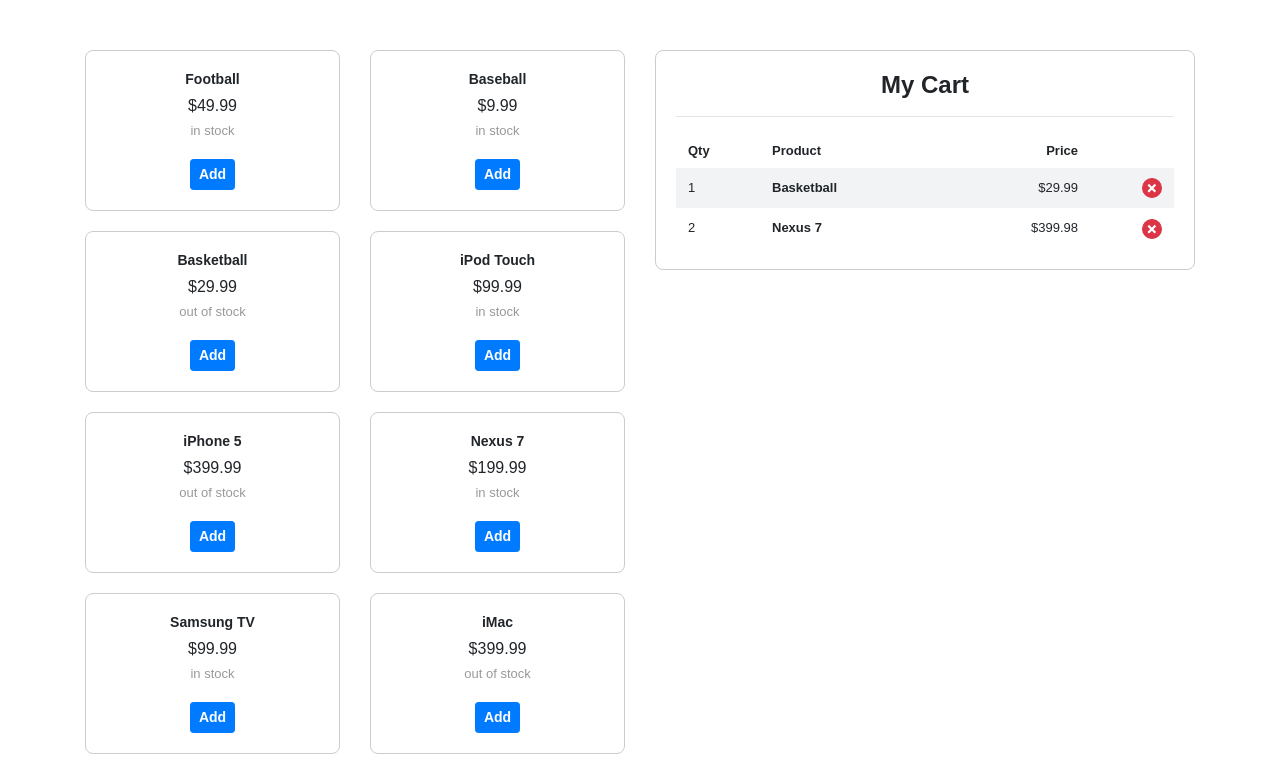
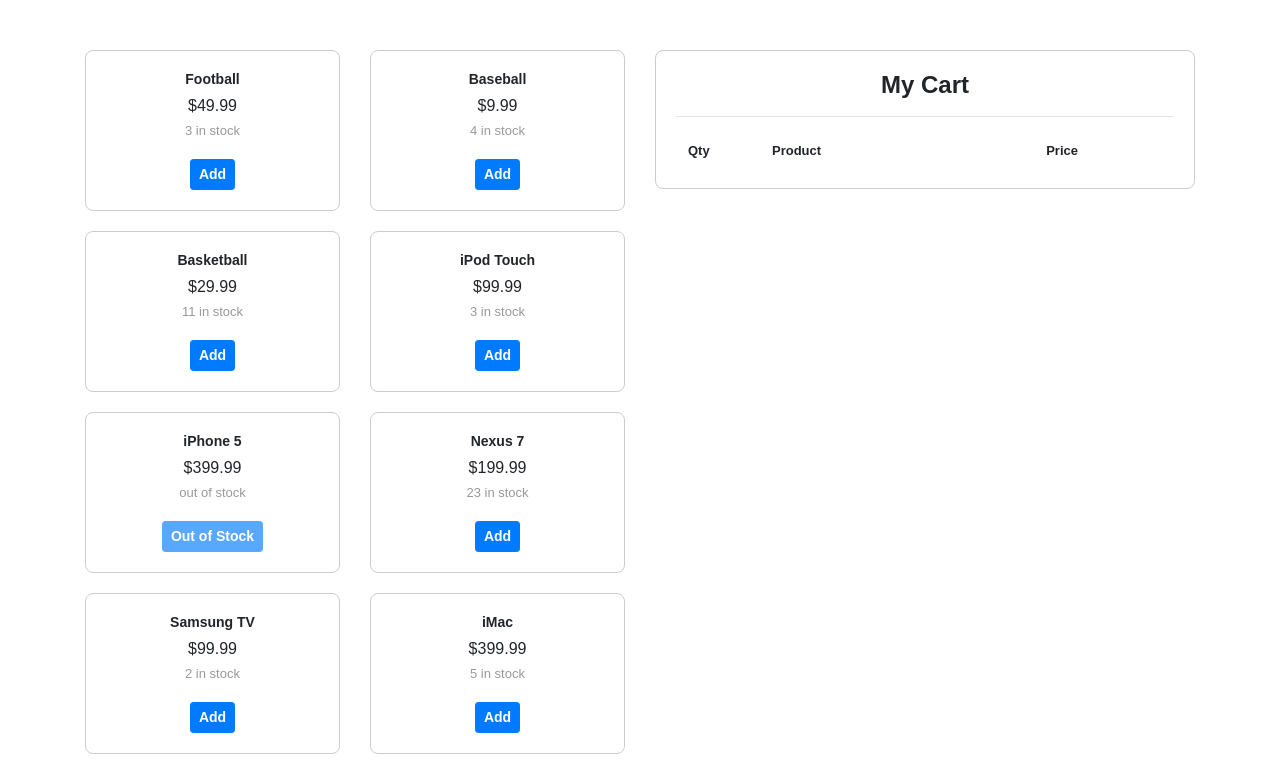
Before and after one commit to itkilleddave/react-thinking-in-react, a React (Create React App) app: page / in a window 1280 px wide. Shown: the top 772 px of the page. Built offline with nearby package versions, Linux system fonts and the light colour scheme.

Commit message:
added stock vs added logic

```diff
--- a/src/App/Shop/Shop.js
+++ b/src/App/Shop/Shop.js
@@ -15,17 +15,28 @@
 	}
 
 	render(){
+
+		const available = this.props.added !== this.props.stocked
+						? (this.props.stocked-this.props.added)
+						: false;
+
+		const stockMsg = available ? available+" in stock" : "out of stock";
+
 		return(
+
 			<div className="col-6">
 				<div className="product">
 					<h6 className="name">{this.props.name}</h6>
 					<h6 className="price">${this.props.price}</h6>
-					<p className="stock-status">{this.props.stocked ? "in stock" : "out of stock"}</p>
+					<p className="stock-status">
+					{stockMsg}
+					</p>
 			      	<button
 			      	className="btn btn-sm btn-primary"
 			      	onClick={this.handleClick}
+			      	disabled={!available}
 			      	>
-			      	Add
+			      	{available ? "Add" : "Out of Stock"}
 			      	</button>
 		      	</div>
 	      	</div>
@@ -42,7 +53,9 @@
 	}
 
 	handleClickProduct(pid) {
+
 		this.props.onClickProduct(pid);
+
 	}
 
 	render(){
@@ -55,6 +68,7 @@
 						id={p.id}
 						name={p.name}
 						price={p.price}
+						added={p.added}
 						stocked={p.stocked}
 						onClick={this.handleClickProduct}
 						/>
@@ -157,15 +171,15 @@
 		super(props);
 		this.state = {
 			products: [
-			{id:1, added:0, category: "Sporting Goods", price: "49.99", stocked: true, name: "Football"},
-			{id:2, added:0, category: "Sporting Goods", price: "9.99", stocked: true, name: "Baseball"},
-			{id:3, added:1, category: "Sporting Goods", price: "29.99", stocked: false, name: "Basketball"},
-			{id:4, added:0, category: "Electronics", 	price: "99.99", stocked: true, name: "iPod Touch"},
-			{id:5, added:0, category: "Electronics", 	price: "399.99", stocked: false, name: "iPhone 5"},
-			{id:6, added:2, category: "Electronics", 	price: "199.99", stocked: true, name: "Nexus 7"},
-			{id:7, added:0, category: "Electronics", 	price: "99.99", stocked: true, name: "Samsung TV"},
-			{id:8, added:0, category: "Electronics", 	price: "399.99", stocked: false, name: "iMac"},
-			{id:9, added:0, category: "Electronics", 	price: "199.99", stocked: true, name: "HP Laptop"},
+			{id:1, added:0, category: "Sporting Goods", price: "49.99", stocked: 3, name: "Football"},
+			{id:2, added:0, category: "Sporting Goods", price: "9.99", stocked: 4, name: "Baseball"},
+			{id:3, added:0, category: "Sporting Goods", price: "29.99", stocked: 11, name: "Basketball"},
+			{id:4, added:0, category: "Electronics", 	price: "99.99", stocked: 3, name: "iPod Touch"},
+			{id:5, added:0, category: "Electronics", 	price: "399.99", stocked: 0, name: "iPhone 5"},
+			{id:6, added:0, category: "Electronics", 	price: "199.99", stocked: 23, name: "Nexus 7"},
+			{id:7, added:0, category: "Electronics", 	price: "99.99", stocked: 2, name: "Samsung TV"},
+			{id:8, added:0, category: "Electronics", 	price: "399.99", stocked: 5, name: "iMac"},
+			{id:9, added:0, category: "Electronics", 	price: "199.99", stocked: 4, name: "HP Laptop"},
 			],
 		};
 		this.handleClickProduct = this.handleClickProduct.bind(this);
@@ -176,6 +190,7 @@
 		const newProductState = this.state.products.map((p) => {
 
 			if (p.id === pid) {
+
 				p.added++;
 			}
 			return p;
@@ -201,8 +216,9 @@
 			  	</div>
 		  	</div>
 		  );
-		}
 	}
+}
+
 
 
 export default Shop;
```
